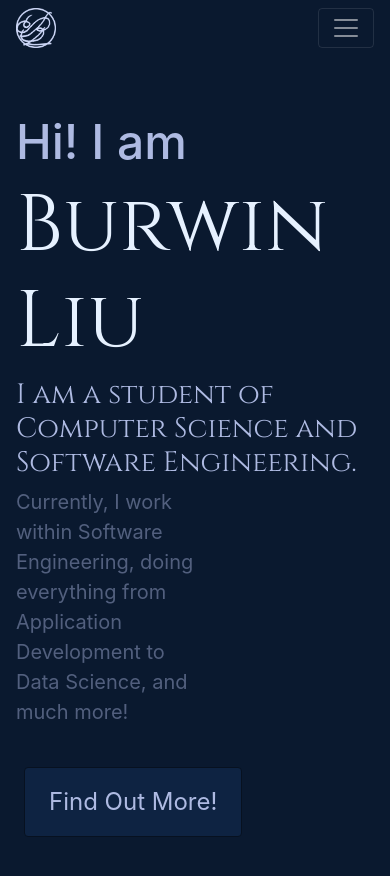
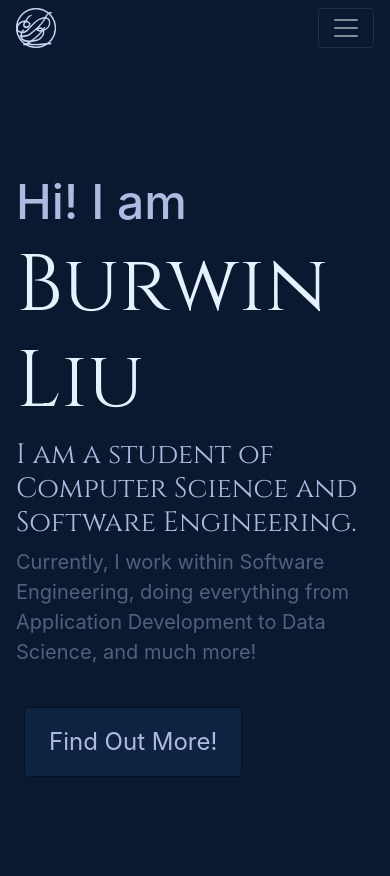
Before and after one commit to burwinliu/personalWebsite_v1, a Vue app: page / in a window 390 px wide. Shown: the top 876 px of the page. Built offline with nearby package versions, Linux system fonts and the light colour scheme.

Commit message:
fixed some mobile issues

```diff
--- a/src/App.vue
+++ b/src/App.vue
@@ -24,8 +24,10 @@ html, body, .background{
   scrollbar-color: $mute-1 $shadow ;
   scrollbar-arrow-color: $mute-2;
   z-index: 1;
-  display:table;
+  display:block;
   width:100%;
+  max-width: 100%;
+  overflow-x: hidden;
 
 }
 </style>
--- a/src/components/SidebarSocial.vue
+++ b/src/components/SidebarSocial.vue
@@ -36,6 +36,7 @@ export default {
         }
     },
     mounted(){
+        this.resize();
         window.addEventListener("resize", this.resize);
     },
     destroyed() {
@@ -45,6 +46,12 @@ export default {
         resize() {
             this.windowWidth = window.innerWidth;
             this.windowHeight = window.innerHeight;
+            if(this.windowWidth <= 992){
+                document.getElementById("nav-collapse").style.flexGrow = "0";
+            }
+            if(this.windowWidth > 992){
+                document.getElementById("nav-collapse").style.flexGrow = "1";
+            }
         }
     },
 }
--- a/src/views/ViewAbout.vue
+++ b/src/views/ViewAbout.vue
@@ -97,7 +97,7 @@ p{
 }
 h1{
   font-family: 'Cinzel', serif;
-  font-size: 4rem;
+  font-size: 3rem;
   position: relative;
   color: $sub-1;
   padding-bottom: 1rem;;
--- a/src/views/ViewHome.vue
+++ b/src/views/ViewHome.vue
@@ -4,9 +4,9 @@
       <b-row class="body-text"><h2>Hi! I am</h2></b-row>
       <b-row class="body-text"><h1>Burwin Liu</h1></b-row>
       <b-row class="body-text"><h3>I am a student of Computer Science and Software Engineering.</h3> </b-row>
-      <b-row class="body-text" no-gutters>
+      <b-row id="text-wrap" class="body-text" no-gutters>
         <b-col><p>Currently, I work within Software Engineering, doing everything from Application Development to Data Science, and much more!</p></b-col>
-        <b-col/>
+        <b-col id="text-wrap-collapse"/>
       </b-row>
       <b-row class="body-text py-2 px-2"><b-button :to="'about'" class="my-3 px-4 py-3 btn-about"> Find Out More!</b-button></b-row>
     </div>
@@ -23,11 +23,23 @@ export default {
       }
     },
     mounted() {
+      this.resize()
       window.onresize = () => {
+        this.resize()
+      }
+    },
+    methods:{
+      resize(){
         this.windowHeight = window.innerHeight;
         this.windowWidth = window.innerWidth;
+        if(this.windowWidth <= 992){
+          document.getElementById("text-wrap-collapse").style.flexGrow = "0";
+        }
+        if(this.windowWidth > 992){
+          document.getElementById("text-wrap-collapse").style.flexGrow = "1";
+        }
       }
-    },
+    }
 }
 </script>
 
--- a/src/views/index.vue
+++ b/src/views/index.vue
@@ -231,10 +231,10 @@ export default {
 }
 
 .main-body{
-  display:table-row;
+  display:block;
 }
 
 .footer{
-  display:table-row;
+  margin-top: 3rem;
 }
 </style>
```
